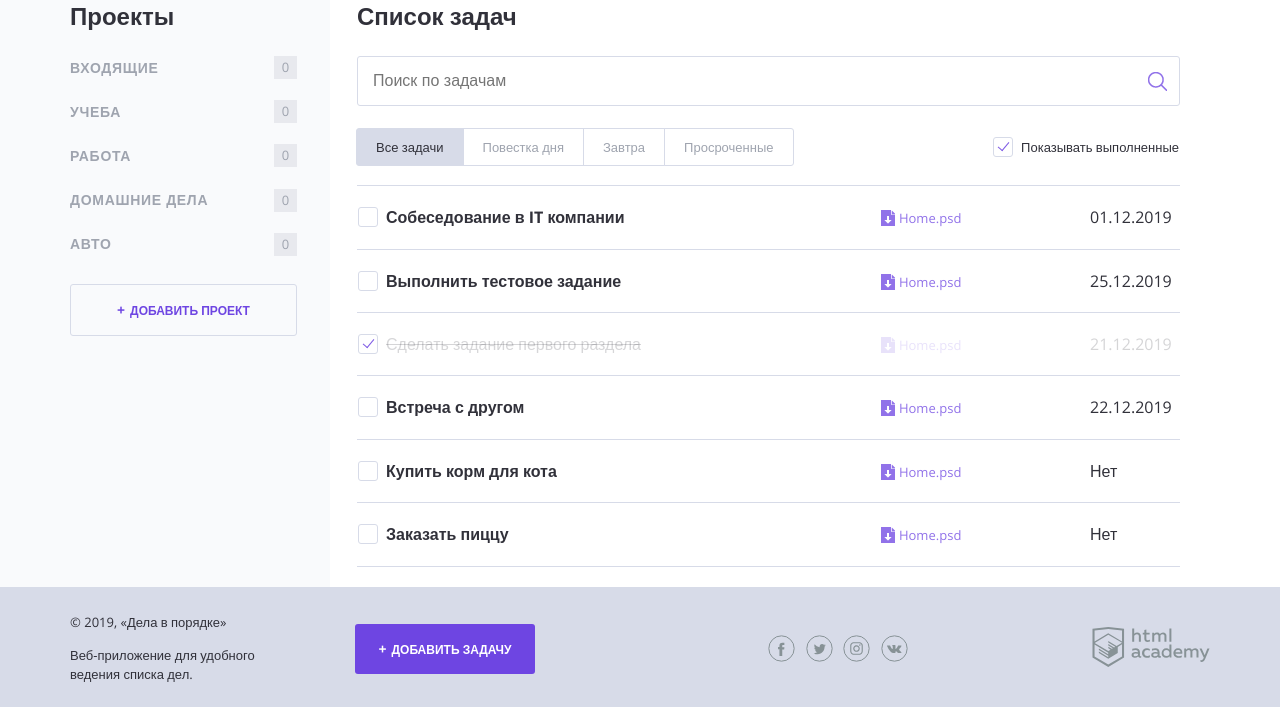
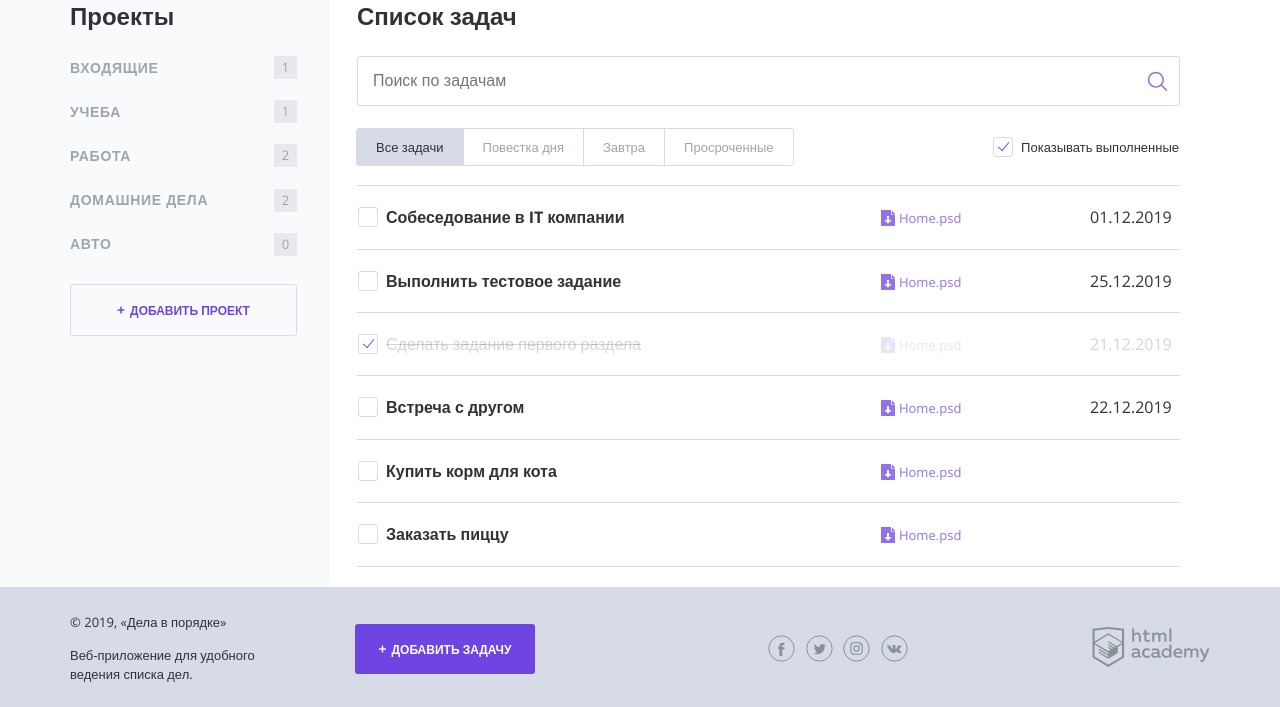
Before and after one commit to marina-cell/587145-doingsdone, a PHP site: page / in a window 1280 px wide. Shown: the part 93-800 px from the top of the page. Run offline with PHP 8.4, Linux system fonts and the light colour scheme.

Commit message:
Добавила функцию подсчета задач в проекте

```diff
--- a/index.php
+++ b/index.php
@@ -31,17 +31,27 @@ $task_list = [
     ],
     [
         'task' => 'Купить корм для кота',
-        'date' => 'Нет',
+        'date' => '',
         'category' => 'Домашние дела',
         'done' => false
     ],
     [
         'task' => 'Заказать пиццу',
-        'date' => 'Нет',
+        'date' => '',
         'category' => 'Домашние дела',
         'done' => false
     ]
 ];
+// функция подсчета задач в проекте
+function tasks_number ($total_task_list, $project) {
+    $number = 0;
+    foreach ($total_task_list as $key => $value) {
+        if ($project === $value['category']) {
+            $number++;
+        }
+    }
+    return $number;
+}
 ?>
 <!DOCTYPE html>
 <html lang="ru">
@@ -90,7 +100,7 @@ $task_list = [
                         <?php foreach ($projects as $project_name): ?>
                             <li class="main-navigation__list-item">
                                 <a class="main-navigation__list-item-link" href="#"><?=$project_name; ?></a>
-                                <span class="main-navigation__list-item-count">0</span>
+                                <span class="main-navigation__list-item-count"><?=tasks_number($task_list, $project_name); ?></span>
                             </li>
                         <?php endforeach; ?>
                     </ul>
```
